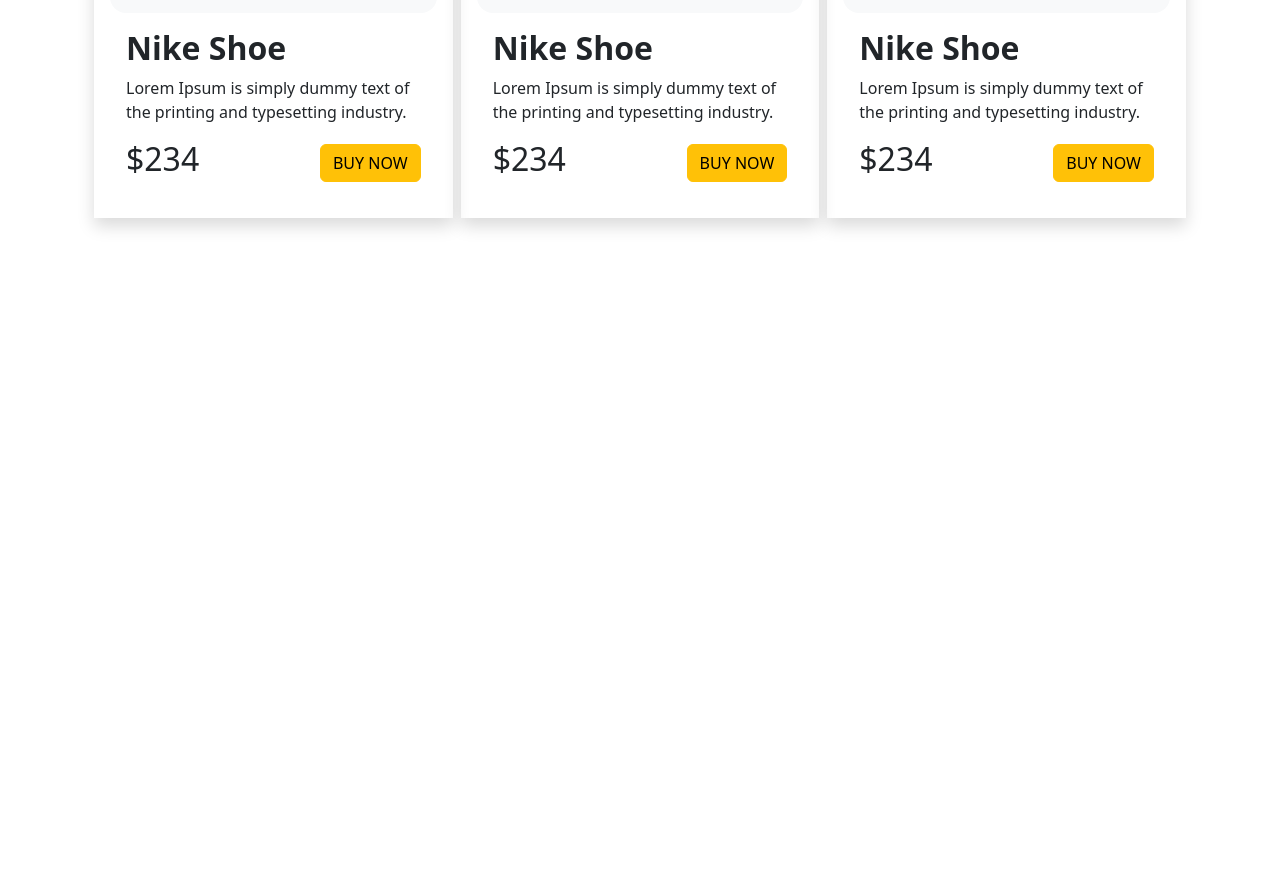
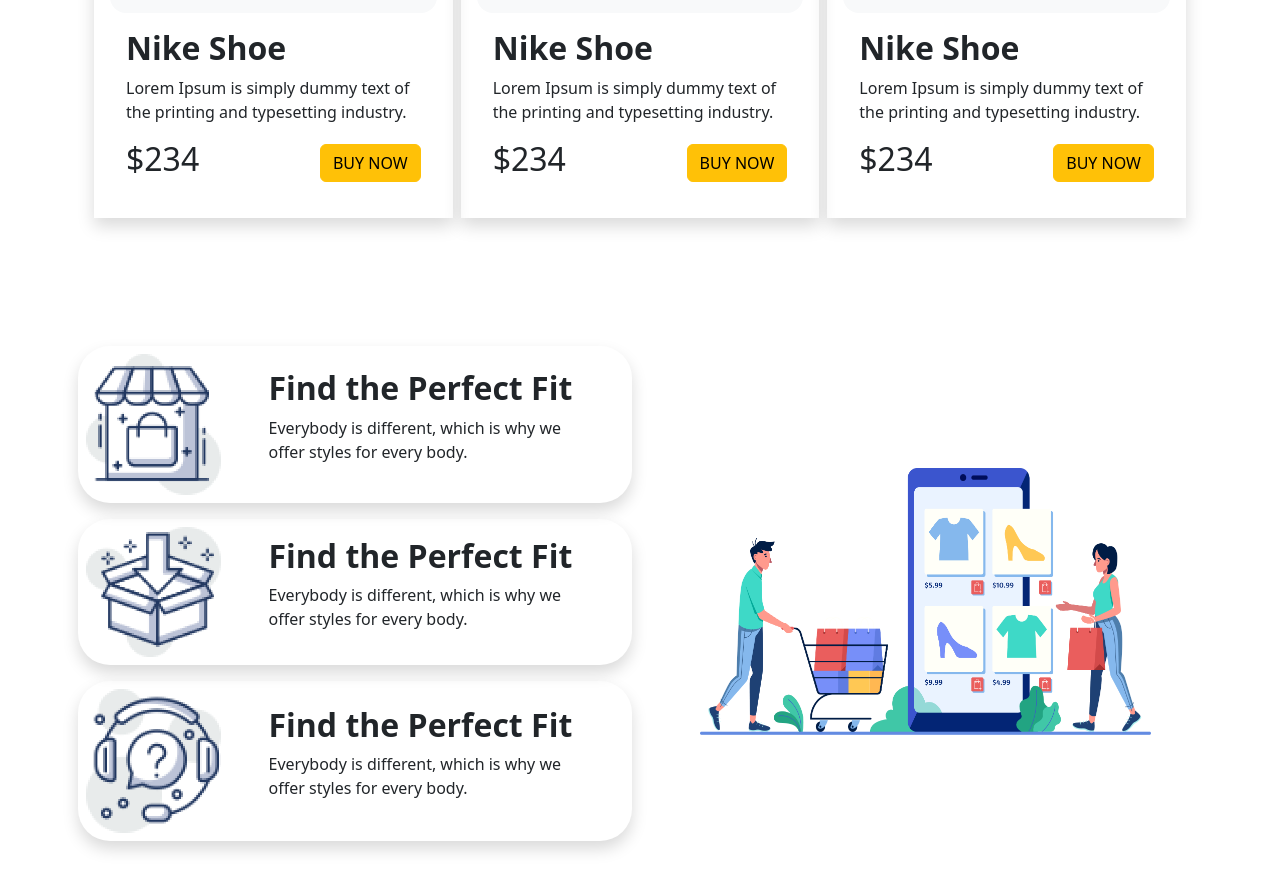
Before and after one commit to hasanalibd/nike-ecommerce-bootstrap, a plain HTML site: page index.html in a window 1280 px wide. Shown: the part 1755-2646 px from the top of the page. Before the commit the page ends 2021 px from the top, so only its background shows below. Drawn offline with Linux system fonts and the light colour scheme.

Commit message:
befits section added

```diff
--- a/index.html
+++ b/index.html
@@ -179,6 +179,43 @@
               </div>
         </section>
         <!-- Women Shoes End -->
+        <br>
+        <!-- benifit section start -->
+        <section class="my-5">
+            <div class="row d-flex align-items-center">
+                <div class="col-lg-6 p-2 ">
+                    <div class="d-flex justify-content-between align-items-center p-2 mb-3 rounded-5 shadow">
+                        <img class="img-fluid w-25" src="icons/image 12.png" alt="">
+                        <div class="brif px-5">
+                            <h2 class="fw-semibold">Find the Perfect Fit</h2>
+                            <p>Everybody is different, which is why we offer styles for every body.</p>
+                        </div>
+                    </div>
+
+                    <div class="d-flex justify-content-between align-items-center p-2 mb-3 rounded-5 shadow">
+                        <img class="img-fluid w-25" src="icons/image 13.png" alt="">
+                        <div class="brif px-5">
+                            <h2 class="fw-semibold">Find the Perfect Fit</h2>
+                            <p>Everybody is different, which is why we offer styles for every body.</p>
+                        </div>
+                    </div>
+
+                    <div class="d-flex justify-content-between align-items-center p-2 mb-3 rounded-5 shadow">
+                        <img class="img-fluid w-25" src="icons/image 14.png" alt="">
+                        <div class="brif px-5">
+                            <h2 class="fw-semibold">Find the Perfect Fit</h2>
+                            <p>Everybody is different, which is why we offer styles for every body.</p>
+                        </div>
+                    </div>
+
+                </div>
+
+                <div class="col-lg-5 ms-5">
+                    <img class="img-fluid" src="icons/XMLID 1.png" alt="">
+                </div>
+            </div>
+        </section>
+        <!-- benifit section end -->
     </main>
     <script src="bootstrap/bootstrap.min.js"></script>
 </body>
```
